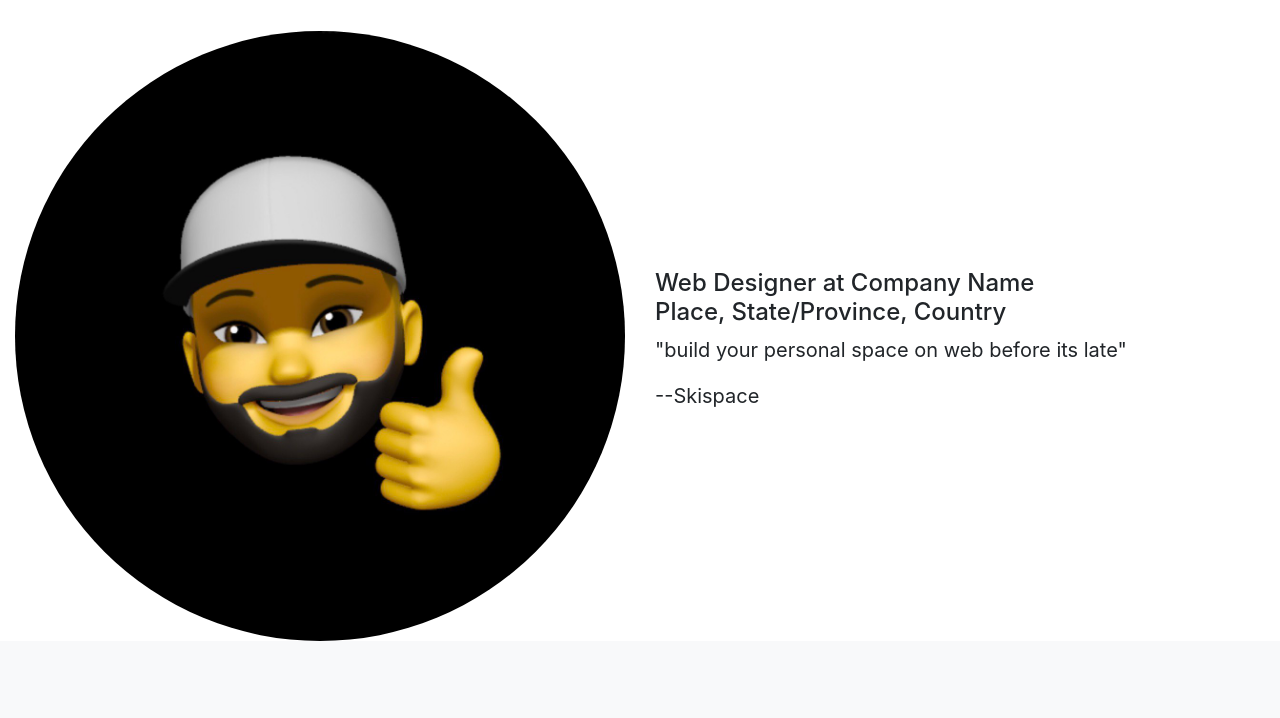
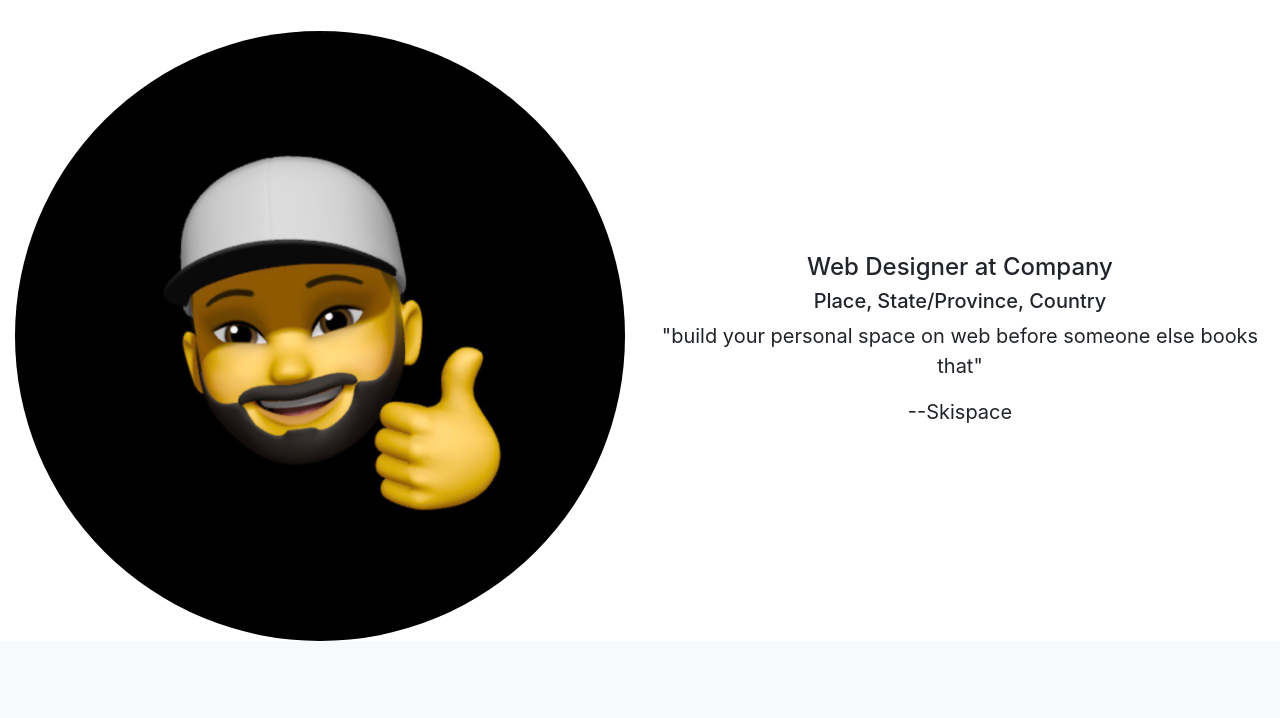
Before and after one commit to skispace/personal, a plain HTML site: page index.html in a window 1280 px wide. Shown: the part 81-799 px from the top of the page. Drawn offline with nearby package versions, Linux system fonts and the light colour scheme.

Commit message:
center aligned home portion's name, company, quote

```diff
--- a/index.html
+++ b/index.html
@@ -50,10 +50,11 @@
                 <div class="col-md-6">
                     <img src="images/icon.jpg" alt=""class="img-fluid rounded-circle">
                 </div>
-                <div class="col-md-6 align-items-center">
-                    <h4 class="pt-4">Web Designer at Company Name <br>Place, State/Province, Country</h4>
+                <div class="col-md-6 text-center">
+                    <h4 class="pt-4 text-center">Web Designer at Company</h4>
+                    <h5>Place, State/Province, Country</h5>
                     <blockquote class="blockquote">
-                        <p>"build your personal space on web before its late"</p>
+                        <p class="text-center">"build your personal space on web before someone else books that"</p>
                         <footer>--Skispace</footer>
                     </blockquote>
                 </div>
```
